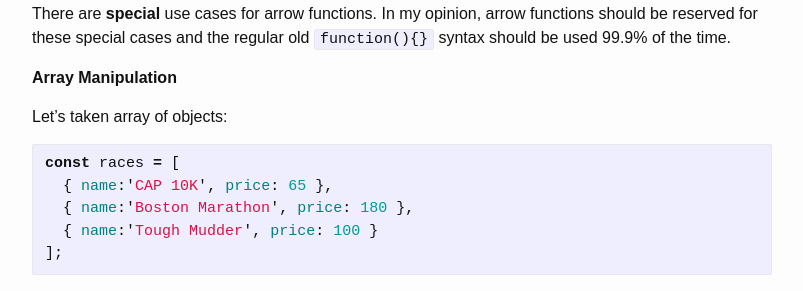
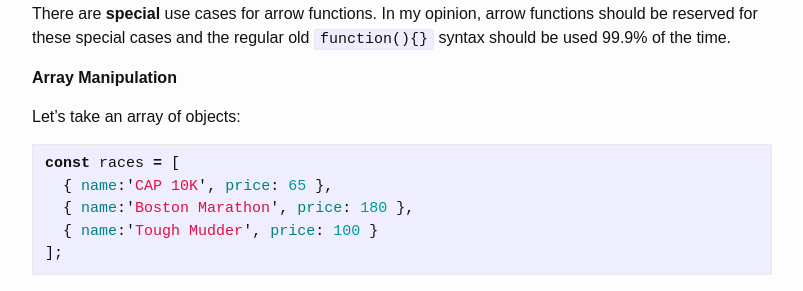
Before and after one commit to emilyannemoses/blog, a Jekyll site: the page built from _posts/2019-07-05-arrow-function.md, in a window 1280 px wide and 900 px high, scrolled down 1074 px. Shown: the part 152-443 px from the top of the window, without its empty margins (238-1041 px from the left). Built offline with Jekyll 4.4.1, drawn with Linux system fonts in a browser that asks for light colours.

Commit message:
edit grammar

````diff
--- a/_posts/2019-07-05-arrow-function.md
+++ b/_posts/2019-07-05-arrow-function.md
@@ -53,7 +53,7 @@ There are **special** use cases for arrow functions. In my opinion, arrow functi
 
 **Array Manipulation**
 
-Let's taken array of objects:
+Let's take an array of objects:
 
 ```javascript
 const races = [
````
